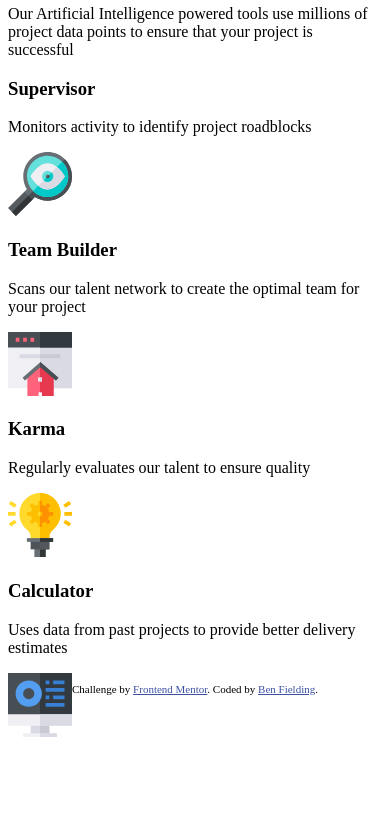
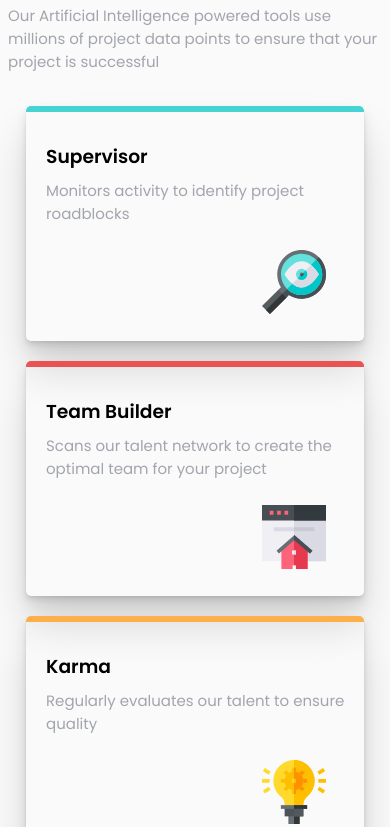
Before and after one commit to benfielding74/four-card-feature-section-master, a plain HTML site: page four-card-feature-section-master/index.html in a window 390 px wide. Shown: the part 122-949 px from the top of the page. Before the commit the page ends 871 px from the top, so only its background shows below. Drawn offline with Linux system fonts and the light colour scheme.

Commit message:
Styling
006

Commit body (72 chars)
Layout and styling for tyles
mobile-first approach

```diff
--- a/four-card-feature-section-master/index.html
+++ b/four-card-feature-section-master/index.html
@@ -13,7 +13,10 @@
     />
 
     <title>Frontend Mentor | Four card feature section</title>
-
+    <link
+      href="https://fonts.googleapis.com/css2?family=Poppins:wght@200;400;600&display=swap"
+      rel="stylesheet"
+    />
     <link rel="stylesheet" type="text/css" href="styles.css" />
   </head>
   <body>
@@ -27,24 +30,24 @@
         </p>
       </header>
       <div class="tileContainer">
-        <div class="tile">
+        <div class="tile" id="supervisor">
           <h3>Supervisor</h3>
           <p>Monitors activity to identify project roadblocks</p>
           <img src="./images/icon-supervisor.svg" />
         </div>
-        <div class="tile">
+        <div class="tile" id="teamBuilder">
           <h3>Team Builder</h3>
           <p>
             Scans our talent network to create the optimal team for your project
           </p>
           <img src="./images/icon-team-builder.svg" />
         </div>
-        <div class="tile">
+        <div class="tile" id="karma">
           <h3>Karma</h3>
           <p>Regularly evaluates our talent to ensure quality</p>
           <img src="./images/icon-karma.svg" />
         </div>
-        <div class="tile">
+        <div class="tile" id="calculator">
           <h3>Calculator</h3>
           <p>
             Uses data from past projects to provide better delivery estimates
--- a/four-card-feature-section-master/styles.css
+++ b/four-card-feature-section-master/styles.css
@@ -1,10 +1,60 @@
+body {
+  font-family: 'Poppins', sans-serif;
+  background-color: hsl(0, 0%, 98%);
+}
+
 footer {
-  position: absolute;
+  position: relative;
   right: 0;
   bottom: 0;
   left: 0;
   padding: 1rem;
   text-align: center;
+}
+
+h1 {
+  font-size: 1.5rem;
+  font-weight: 200;
+  color: hsl(229, 6%, 66%);
+}
+
+p {
+  margin-top: 0;
+  font-size: 15px;
+  color: hsl(229, 6%, 66%);
+}
+
+.tileContainer {
+  display: flex;
+  flex-direction: column;
+  padding: 0.5rem;
+}
+
+.tile {
+  -webkit-border-radius: 5px;
+  -moz-border-radius: 5px;
+  border-radius: 5px;
+  box-shadow: 0 1.3px 2px rgba(0, 0, 0, 0.049),
+    0 3.5px 5.5px rgba(0, 0, 0, 0.07), 0 8.4px 13.3px rgba(0, 0, 0, 0.091),
+    0 28px 44px rgba(0, 0, 0, 0.14);
+
+  margin: 10px;
+  padding-left: 20px;
+  padding-bottom: 20px;
+  padding-right: 10px;
+  padding-top: 10px;
+}
+
+.tile h3 {
+  margin-top: 20px;
+  margin-bottom: 8px;
+}
+
+.tile img {
+  margin-top: 10px;
+  position: relative;
+  top: 60%;
+  left: 70%;
 }
 
 .attribution {
@@ -14,3 +64,19 @@ footer {
 .attribution a {
   color: hsl(228, 45%, 44%);
 }
+
+#supervisor {
+  border-top: 6px solid hsl(180, 62%, 55%);
+}
+
+#teamBuilder {
+  border-top: 6px solid hsl(0, 78%, 62%);
+}
+
+#karma {
+  border-top: 6px solid hsl(34, 97%, 64%);
+}
+
+#calculator {
+  border-top: 6px solid hsl(212, 86%, 64%);
+}
```
